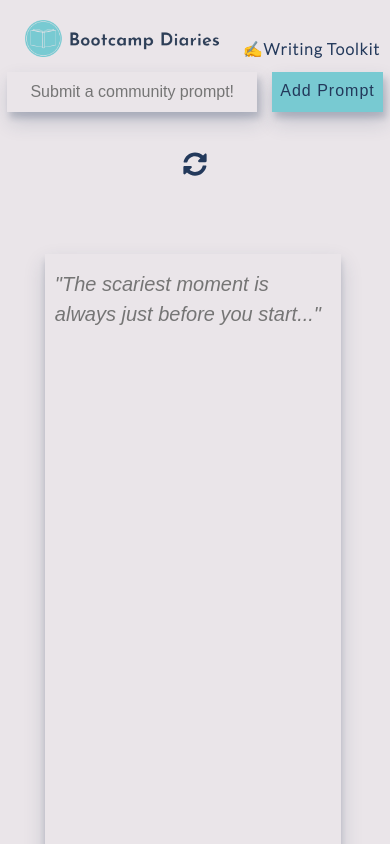
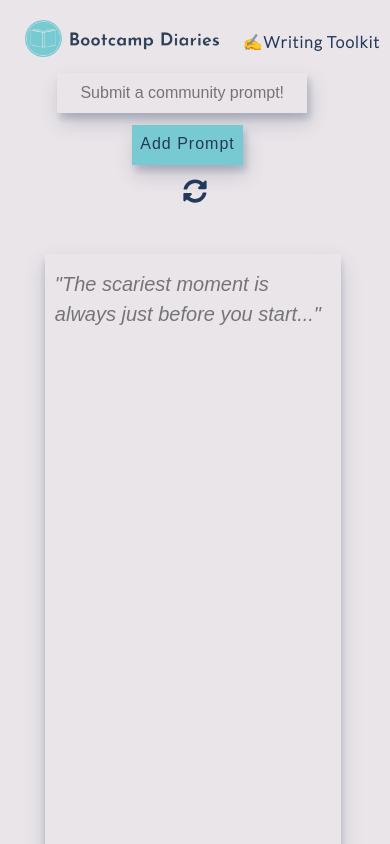
Before and after one commit to 4-u-2-write/4-u-2-write, a React (Create React App) app: page /prompts in a window 390 px wide. Shown: the top 844 px of the page. Built offline with nearby package versions, Linux system fonts and the light colour scheme; no server answers; the database is empty.

Commit message:
responsive done

```diff
--- a/src/App.css
+++ b/src/App.css
@@ -361,5 +361,31 @@ footer p {
 }
 
 
-/* @media (max-height: 540px) {
-} */
+@media (max-width: 550px) {
+
+    .newPrompt {
+        position: relative;
+        left: 50px;
+        top: 1px;
+    }
+
+    .promptForm button {
+        position: relative;
+        top: 53px;
+        right: 140px;
+
+    }
+
+    .promptsRequest {
+        position: relative;
+        top: 27px;
+
+    }
+
+    label[for="toggleMenu"] {
+        top: 33px;
+
+    }
+
+
+}
```
